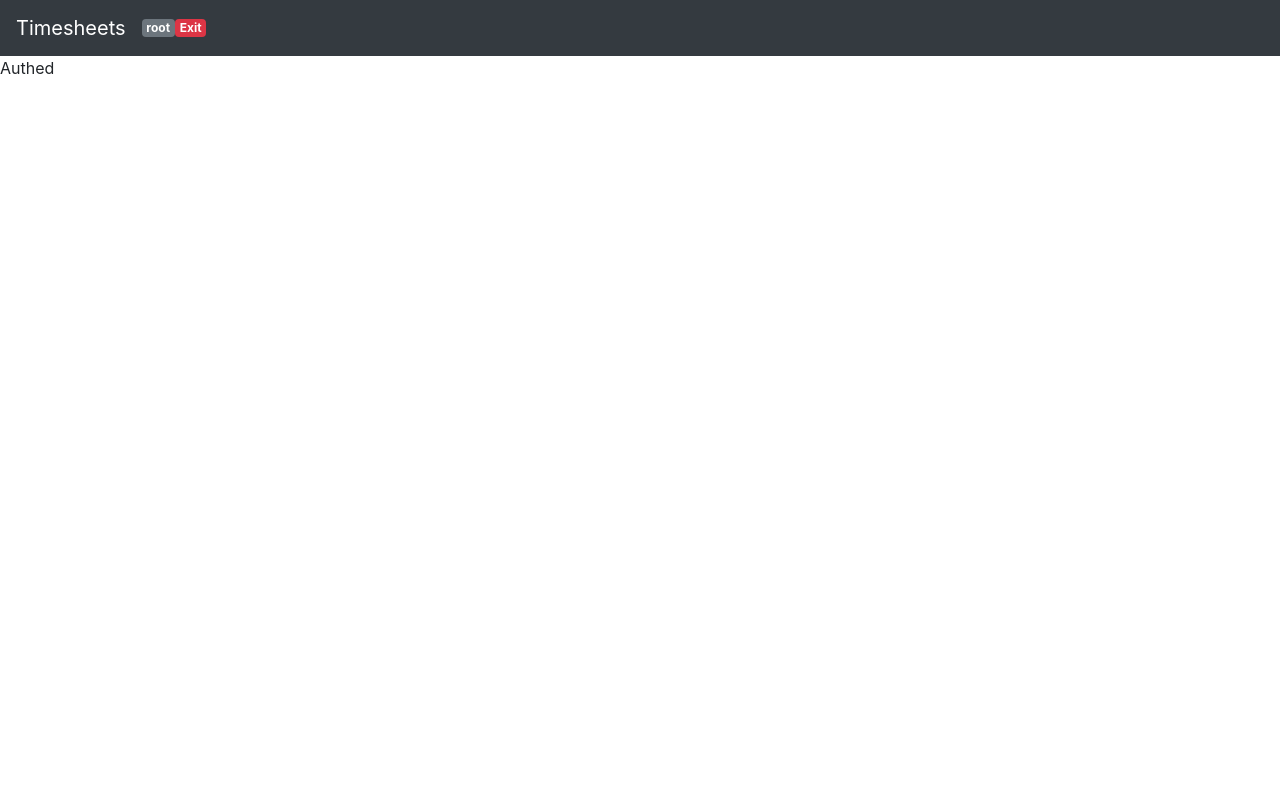
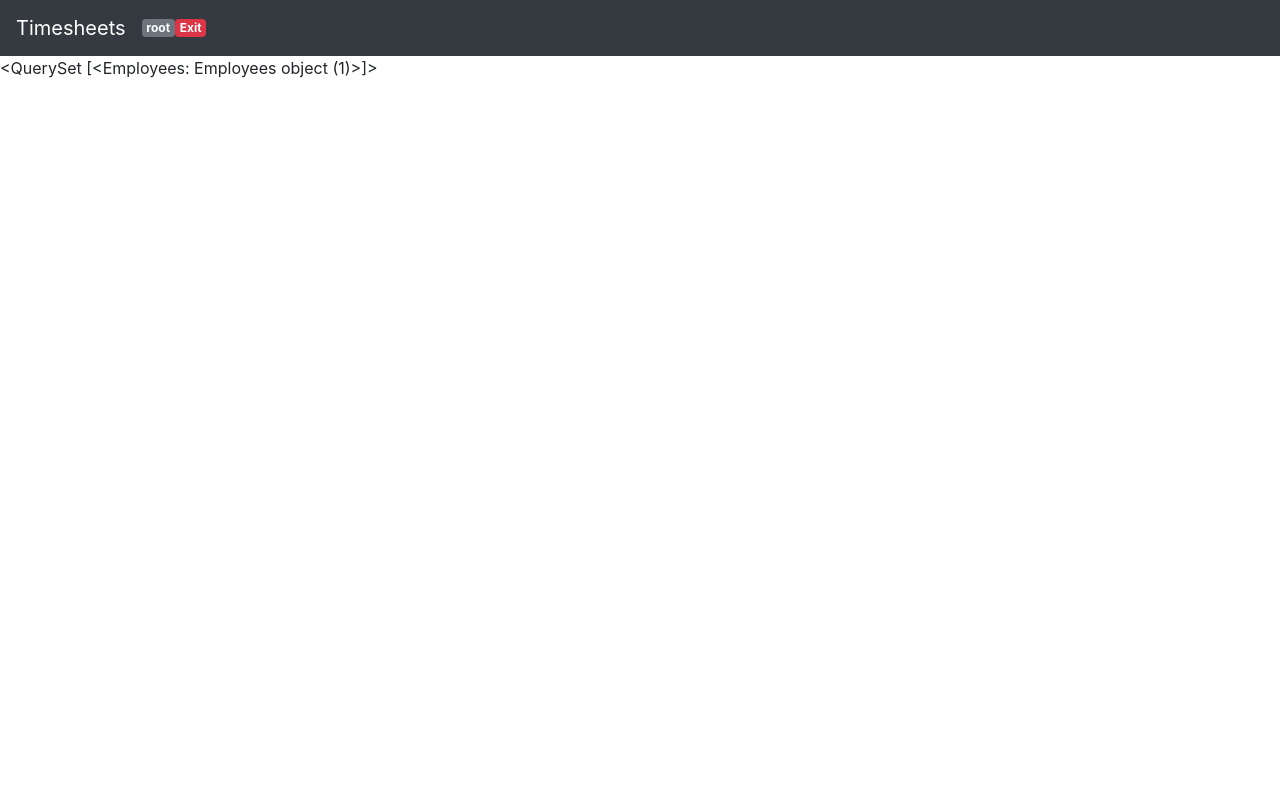
Before and after one commit to k0oda/timesheets, a Django app: page / in a window 1280 px wide. Run offline with Django 3.2, Linux system fonts and the light colour scheme; a user stored in the database is signed in; tables that the repository leaves empty hold one stand-in row (values such as "Sample post"); some libraries are stand-ins or nearby versions.

Commit message:
add: user's companies output in timesheets_app views

```diff
--- a/templates/timesheets/index.html
+++ b/templates/timesheets/index.html
@@ -1,4 +1,4 @@
 {% extends 'timesheets/base.html' %}
 {% block content %}
-    <p>Authed</p>
+    {{ companies }}
 {% endblock %}
--- a/timesheets_app/views.py
+++ b/timesheets_app/views.py
@@ -1,10 +1,12 @@
 from django.shortcuts import render
+from timesheets_app.models import Company, Employees
 
 
 class Main:
     @staticmethod
     def main(request):
         if request.user.is_authenticated:
-            return render(request, 'timesheets/index.html')
+            companies = Employees.objects.filter(user_id=request.user.id)
+            return render(request, 'timesheets/index.html', context={'companies': companies})
         else:
             return render(request, 'timesheets/unauthenticated_index.html')
```
